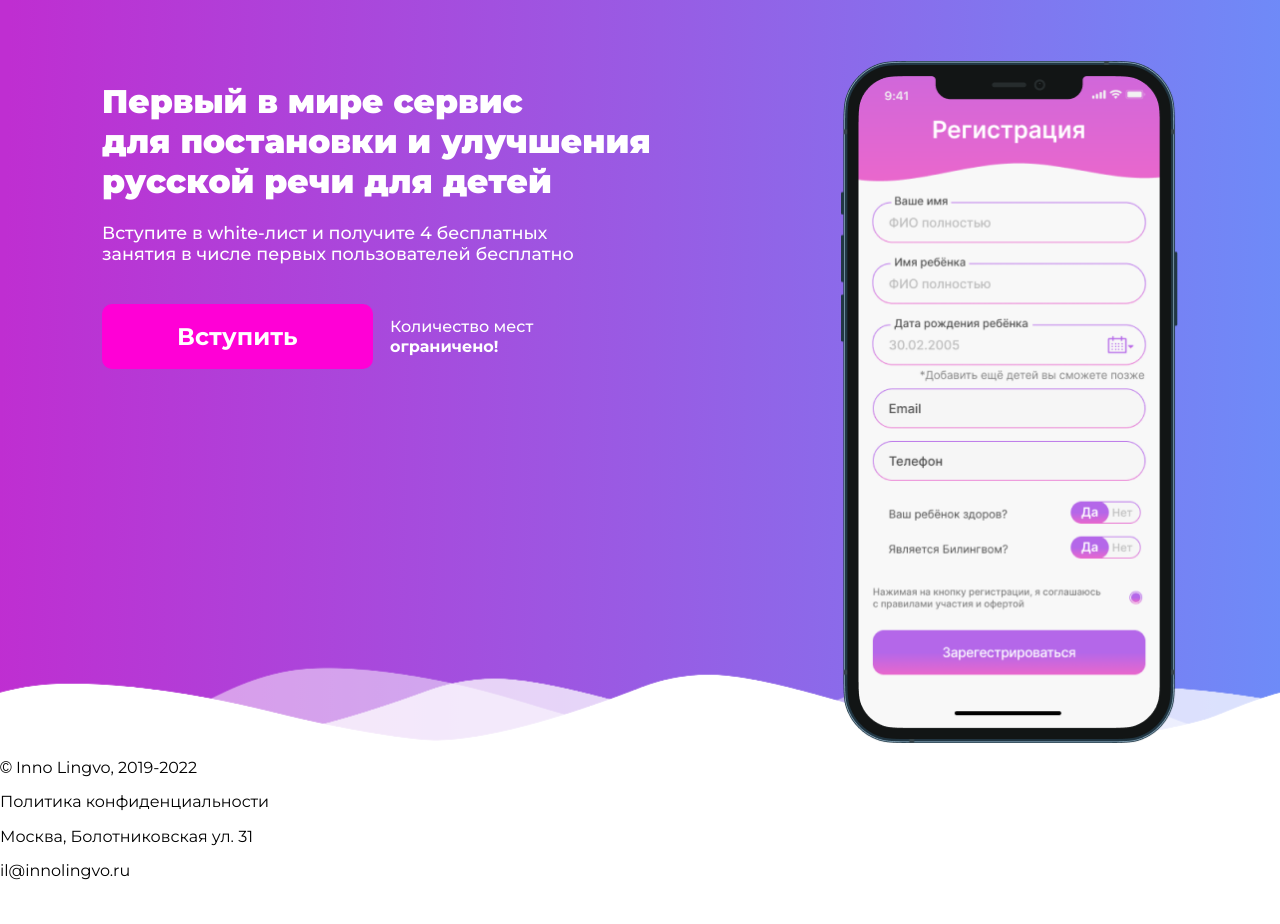
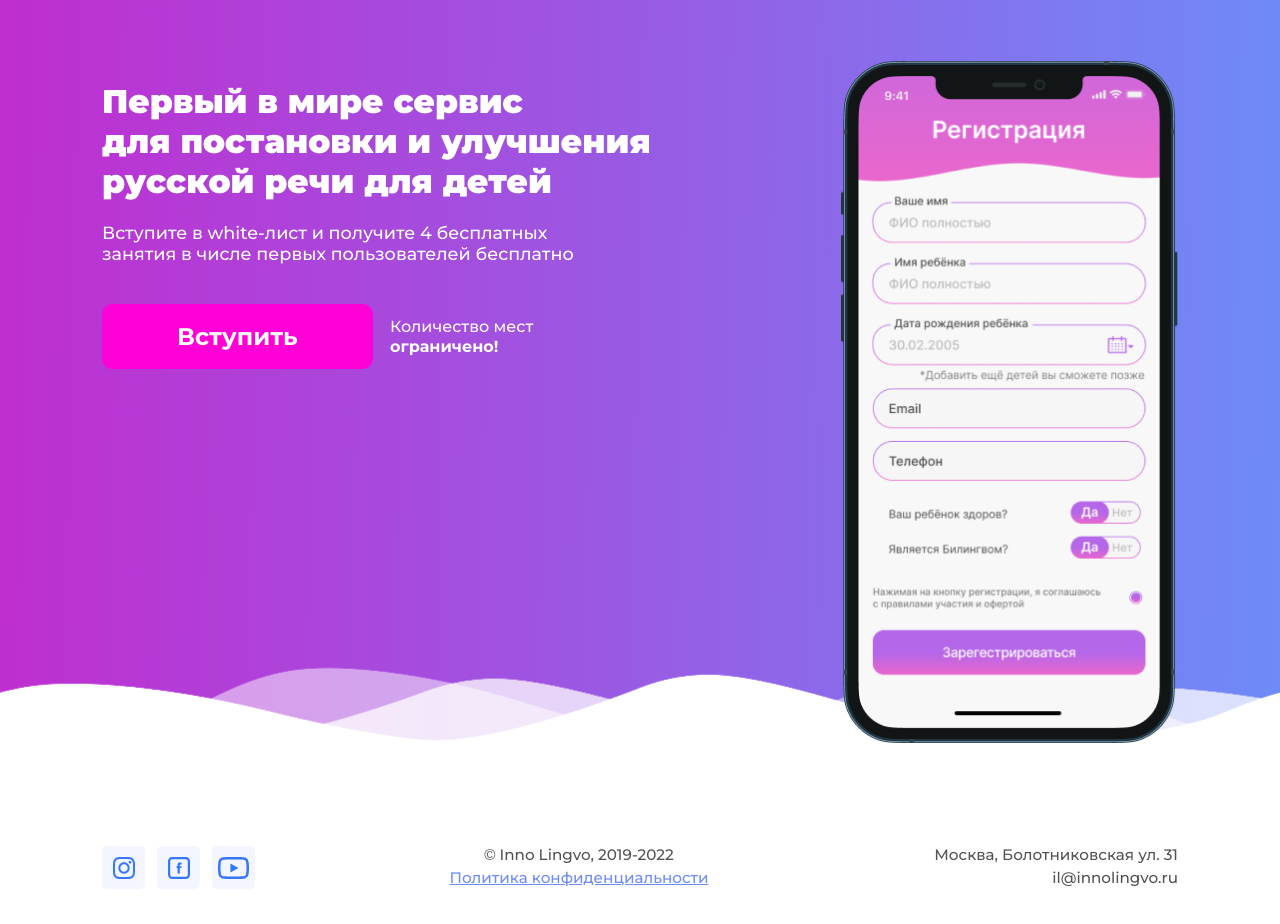
Before and after one commit to WadimSh/InnoLingvo, a website built with webpack: page src/index.html in a window 1280 px wide. Shown: the part 96-1020 px from the top of the page. Before the commit the page ends 993 px from the top, so only its background shows below. Built offline with nearby package versions, Linux system fonts and the light colour scheme.

Commit message:
feat: полностью сверстан footer

```diff
--- /dev/null
+++ b/src/blocks/footer/footer.css
@@ -0,0 +1,101 @@
+.footer {
+  display: flex;
+  justify-content: center;
+  align-items: center;
+  padding-top: calc(44px + (86 - 44) * ((100vw - 320px) / (1024 - 320)));
+  margin-bottom: calc(52px + (85 - 52) * ((100vw - 320px) / (1024 - 320)));
+}
+
+.footer__container {
+  display: flex;
+  justify-content: space-between;
+  align-items: center;
+  width: calc(950px + (1160 - 950) * ((100vw - 320px) / (1920 - 320)));
+}
+
+.footer__social {
+  display: flex;
+  justify-content: space-between;
+  align-items: center;
+  width: 153px;
+}
+
+.footer__icon {
+  height: 43px;
+  width: 43px;
+  object-fit: contain;
+  transition: transform .3s ease-in;
+}
+
+.footer__icon:hover {
+  transform: translateY(-5px);
+}
+
+.footer__description {
+  width: 281px;
+  display: flex;
+  flex-direction: column;
+  align-items: center;
+}
+
+.footer__adrisat {
+  width: 275px;
+}
+
+.footer__copyright,
+.footer__adress,
+.footer__email {
+  margin: 0;
+  font-weight: 500;
+  font-size: calc(14px + (16 - 14) * ((100vw - 320px) / (1920 - 320)));
+  line-height: calc(21px + (24 - 21) * ((100vw - 320px) / (1920 - 320)));
+  text-align: center;
+  color: var(--subtitle-font-color);
+}
+
+.footer__adress,
+.footer__email {
+  text-align: end;
+}
+
+.footer__link {
+  font-weight: 500;
+  font-size: calc(14px + (16 - 14) * ((100vw - 320px) / (1920 - 320)));
+  line-height: calc(21px + (24 - 21) * ((100vw - 320px) / (1920 - 320)));
+  color: var(--link-font-color);
+}
+
+.inst {
+  background-image: url(../../images/inst.svg);
+}
+
+.fb {
+  background-image: url(../../images/fb.svg);
+}
+
+.youtube {
+  background-image: url(../../images/youtube.svg);
+}
+
+@media screen and (max-width: 1050px) {
+  .footer__container {
+    width: calc(281px + (940 - 281) * ((100vw - 320px) / (1050 - 320)));
+  }
+}
+
+@media screen and (max-width: 900px) {
+  .footer__container {
+    flex-direction: column;
+    align-items: center;
+    gap: 21px;
+  }
+
+  .footer__container div:nth-child(2) {
+    order: -1;
+  }
+
+  .footer__adress,
+  .footer__email {
+    text-align: center;
+  }
+}
--- a/src/blocks/header/header.css
+++ b/src/blocks/header/header.css
@@ -173,7 +173,6 @@
 .header__picture {
   width: 337px;
   object-fit: contain;
-
 }
 
 .header__wrapper-column {
--- a/src/blocks/page/page.css
+++ b/src/blocks/page/page.css
@@ -13,4 +13,5 @@
   --nout-color: #C378F7;
   --title-font-color: #1D1D1D;
   --subtitle-font-color: #535353;
+  --link-font-color: #6E8BF8;
 }
--- a/src/index.css
+++ b/src/index.css
@@ -3,3 +3,4 @@
 @import url(./blocks/page/page.css);
 @import url(./blocks/header/header.css);
 @import url(./blocks/header/wave.css);
+@import url(./blocks/footer/footer.css);
--- a/src/index.html
+++ b/src/index.html
@@ -86,13 +86,13 @@
   <footer class="footer">
     <div class="footer__container">
       <div class="footer__social">
-        <a href="#" class="footer__icon"></a>
-        <a href="#" class="footer__icon"></a>
-        <a href="#" class="footer__icon"></a>
+        <a href="#" class="footer__icon inst"></a>
+        <a href="#" class="footer__icon fb"></a>
+        <a href="#" class="footer__icon youtube"></a>
       </div>
       <div class="footer__description">
         <p class="footer__copyright">&copy; Inno Lingvo, 2019-2022</p>
-        <a class="footer__link">Политика конфиденциальности</a>
+        <a href="#" class="footer__link">Политика конфиденциальности</a>
       </div>
       <div class="footer__adrisat">
         <p class="footer__adress">Москва, Болотниковская ул. 31</p>
```
